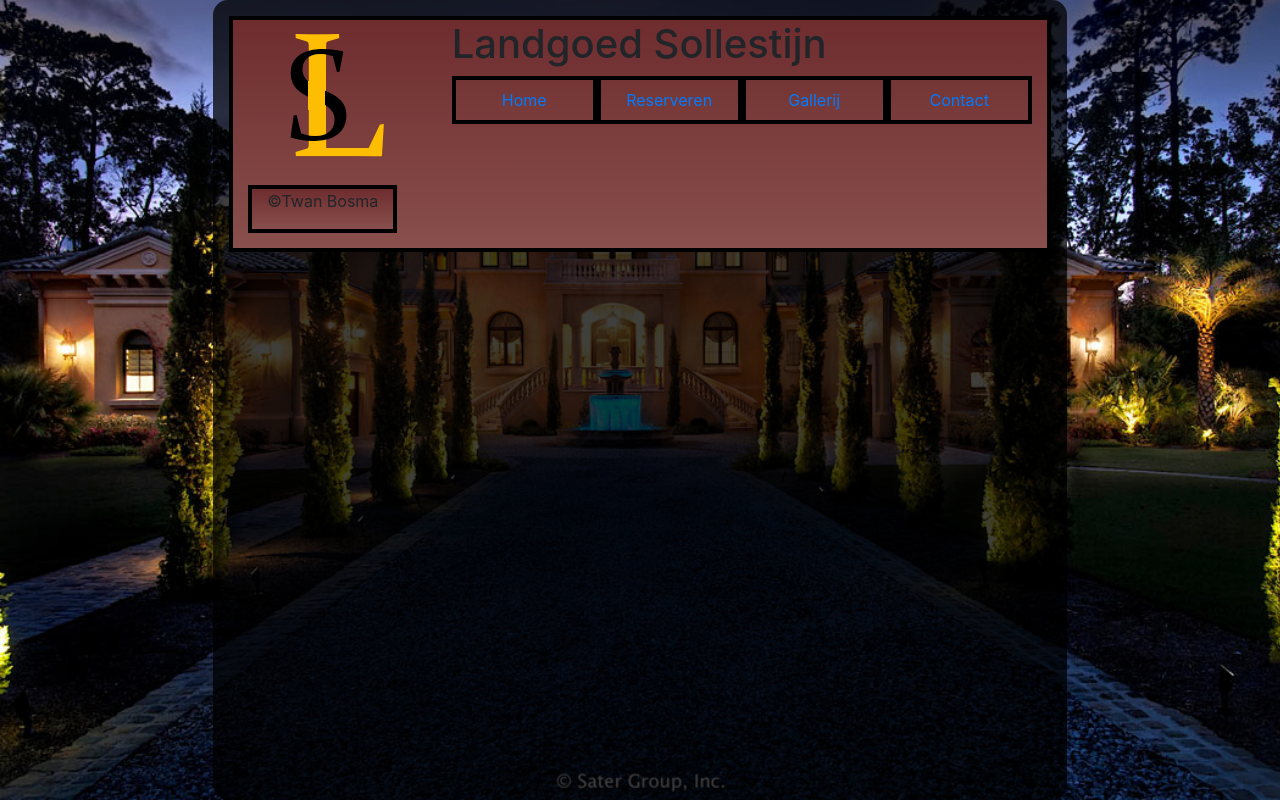
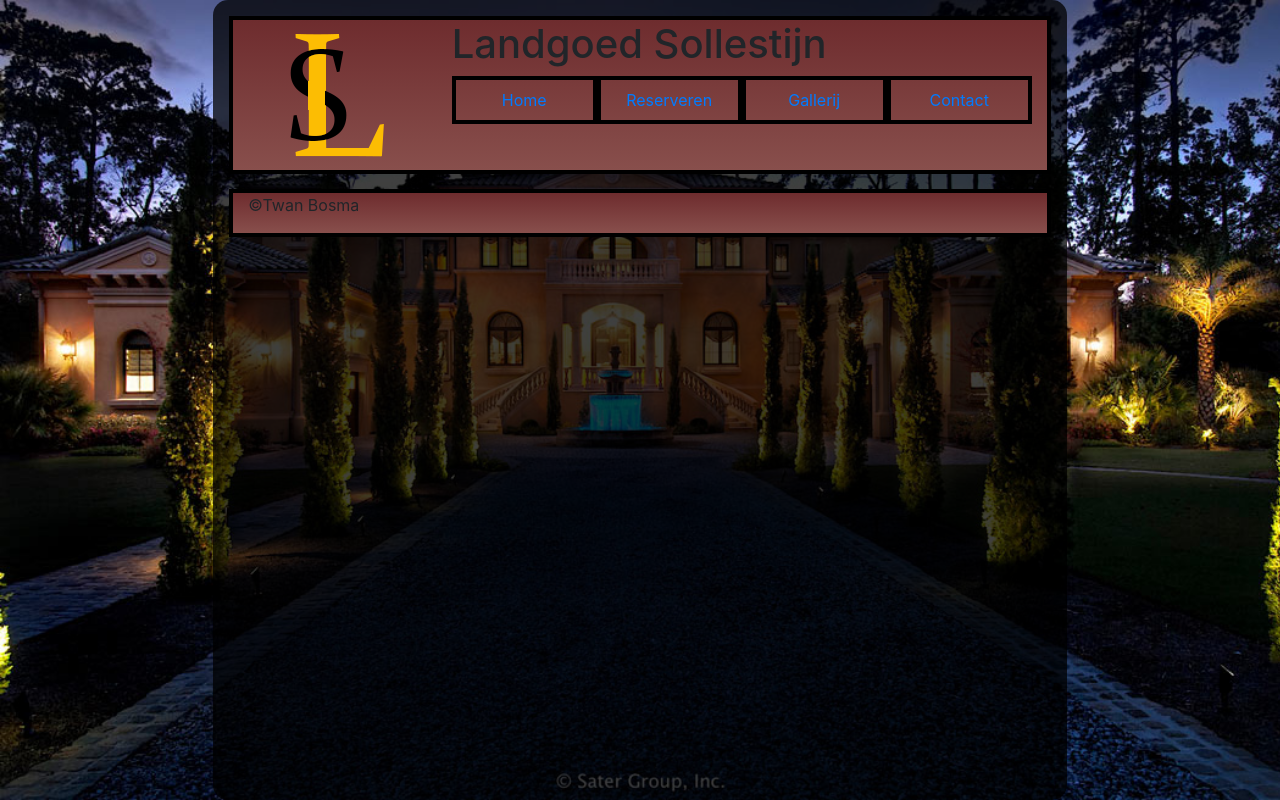
Before and after one commit to MarkBenjamins/Reserveringssysteem, a PHP site: page /index.php in a window 1280 px wide. Run offline with PHP 8.4, Linux system fonts and the light colour scheme.

Commit message:
fix please?

```diff
--- a/include/header.php
+++ b/include/header.php
@@ -39,4 +39,5 @@
 							</div>
 						</div>
 					</div>
+				</div>
 					<!-- Dit is onze MAIN CONTENT !! -->
--- a/stylesheets/style.css
+++ b/stylesheets/style.css
@@ -34,7 +34,7 @@
 ul{
 	list-style-type: none;
 }
-div > #header, div > #footer, div > #content{
+div > #header, div > #footer{
 	background-image: linear-gradient(to bottom, #6E2C2E, #884F4C);
 	border: 4px solid black;
 	margin: 15px;
```
